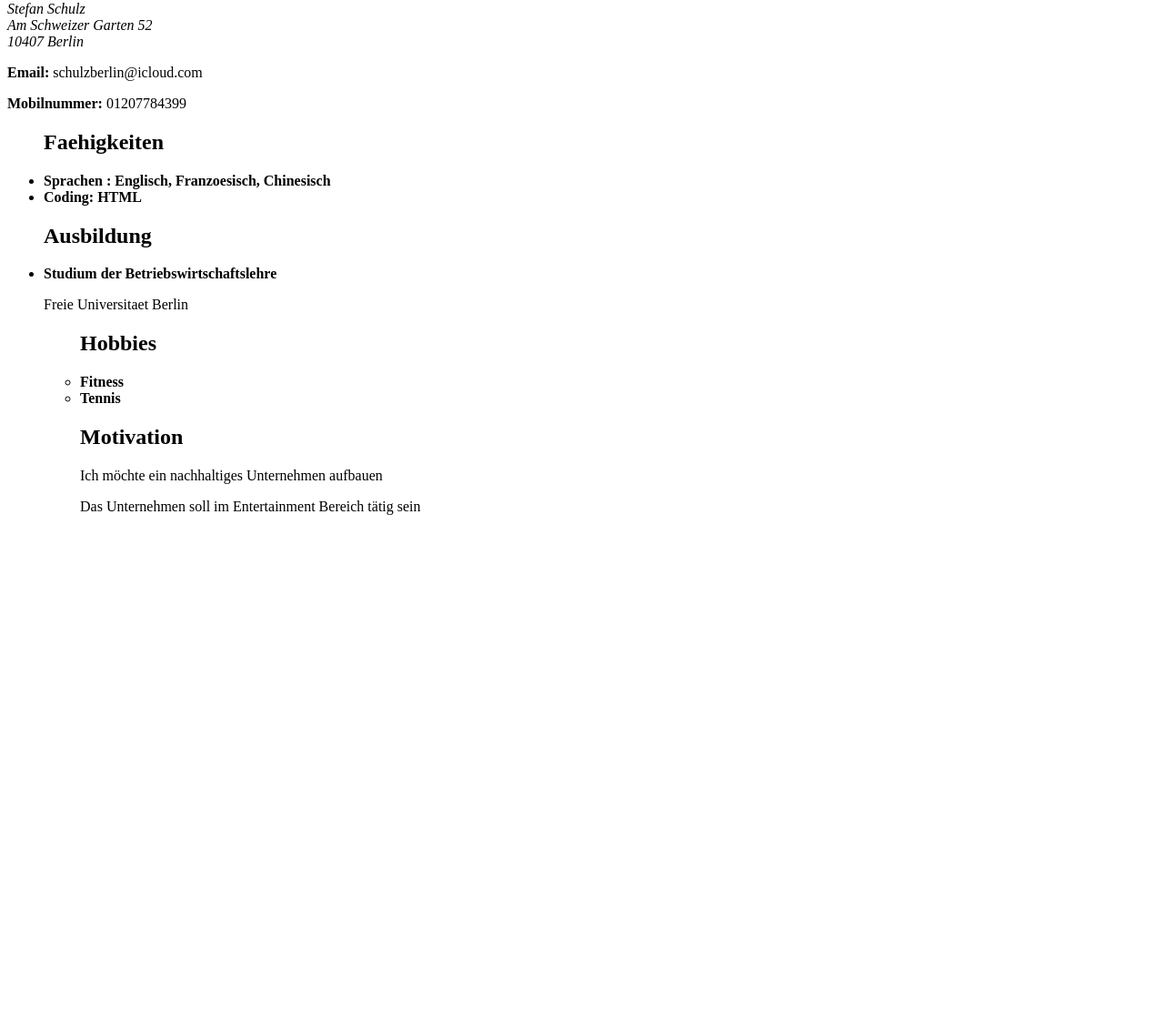
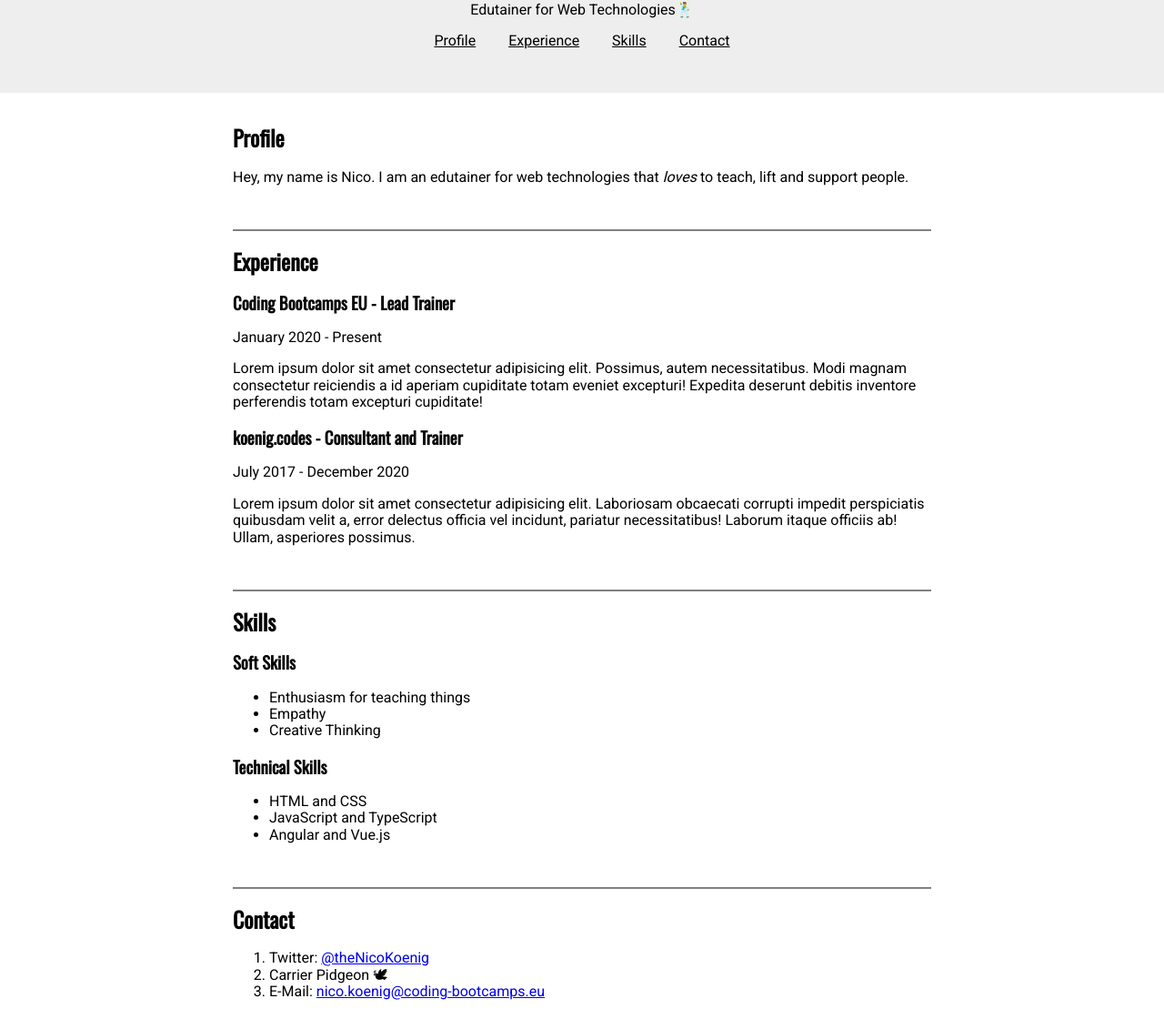
Before and after one commit to Schulz-CM001/second-steps-with-git, a plain HTML site: page index2.html in a window 1280 px wide. Shown: the part 126-1257 px from the top of the page at 91% size. Before the commit the page ends 800 px from the top, so only its background shows below. Drawn offline with nearby package versions, Linux system fonts and the light colour scheme.

Commit message:
CV Teil 1 neu

```diff
--- a/index2.html
+++ b/index2.html
@@ -2,51 +2,97 @@
 <html lang="en">
 
 <head>
-    <meta charset="UTF-8">
-    <meta http-equiv="X-UA-Compatible" content="IE=edge">
-    <meta name="author" content="Stefan Schulz" meta name="description" content="Mein Lebenslauf" <meta name="viewport"
-        content="width=device-width, initial-scale=1.0">
-    <title>Document</title>
+    <meta charset="UTF-8" />
+    <meta name="viewport" content="width=device-width, initial-scale=1.0" />
+    <title>The CV of Nico König</title>
+    <meta name="description" content="This is the CV of Nico König - oh yeah!" />
+    <meta name="author" content="Nico König" />
+    <link rel="stylesheet" href="https://unpkg.com/normalize.css@8.0.1/normalize.css" />
+    <link rel="stylesheet" href="style.css" />
+    <link rel="preconnect" href="https://fonts.gstatic.com" />
+    <link href="https://fonts.googleapis.com/css2?family=Oswald&family=Roboto&display=swap" rel="stylesheet" />
 </head>
 
 <body>
-    <h1>Mein Lebenslauf</h1>
-    <h2>Kontakt</h2>
-    <address>
-        Stefan Schulz <br>
-        Am Schweizer Garten 52 <br>
-        10407 Berlin <br>
-    </address>
-    <p>
-    <p><b>Email:</b> schulzberlin@icloud.com</p>
-    <p><b>Mobilnummer:</b> 01207784399</p>
-    <ul>
-        <div>
-            <div class="Faehigkeiten">
-                <h2>Faehigkeiten</h2>
-                <li><b>Sprachen : Englisch, Franzoesisch, Chinesisch</b></li>
-                <li><b>Coding: HTML</b></li>
-
+    <header class="header">
+        <h1>Nico König</h1>
+        <p class="profession">Edutainer for Web Technologies</p>
+        <nav>
+            <a class="nav-link" href="#profile">Profile</a>
+            <a class="nav-link" href="#experience">Experience</a>
+            <a class="nav-link" href="#skills">Skills</a>
+            <a class="nav-link" href="#contact">Contact</a>
+        </nav>
+    </header>
+    <main class="main">
+        <article id="profile">
+            <h2>Profile</h2>
+            <p>
+                Hey, my name is Nico. I am an edutainer for web technologies that
+                <em>loves</em> to teach, lift and support people.
+            </p>
+        </article>
+        <article id="experience">
+            <h2>Experience</h2>
+            <section>
+                <header>
+                    <h3>Coding Bootcamps EU - Lead Trainer</h3>
+                    <p>January 2020 - Present</p>
+                </header>
+                <p>
+                    Lorem ipsum dolor sit amet consectetur adipisicing elit. Possimus,
+                    autem necessitatibus. Modi magnam consectetur reiciendis a id
+                    aperiam cupiditate totam eveniet excepturi! Expedita deserunt
+                    debitis inventore perferendis totam excepturi cupiditate!
+                </p>
+            </section>
+            <section>
+                <header>
+                    <h3>koenig.codes - Consultant and Trainer</h3>
+                    <p>July 2017 - December 2020</p>
+                </header>
+                <p>
+                    Lorem ipsum dolor sit amet consectetur adipisicing elit. Laboriosam
+                    obcaecati corrupti impedit perspiciatis quibusdam velit a, error
+                    delectus officia vel incidunt, pariatur necessitatibus! Laborum
+                    itaque officiis ab! Ullam, asperiores possimus.
+                </p>
+            </section>
+        </article>
+        <article id="skills">
+            <h2>Skills</h2>
+            <section>
+                <h3>Soft Skills</h3>
                 <ul>
-            </div>
-        </div class="Ausbildung">
-        <h2>Ausbildung</h2>
-        <li><b>Studium der Betriebswirtschaftslehre</b></li>
-        <p>Freie Universitaet Berlin</p>
-        <ul>
-            </div>
-            <div class="Hobbies">
-                <h2>Hobbies</h2>
-                <li><b>Fitness</b></li>
-                <li><b>Tennis</b></li>
+                    <li>Enthusiasm for teaching things</li>
+                    <li>Empathy</li>
+                    <li>Creative Thinking</li>
+                </ul>
+            </section>
+            <section>
+                <h3>Technical Skills</h3>
                 <ul>
-            </div>
-            <div class="Motivation">
-                <h2>Motivation</h2>
-                <p>Ich möchte ein nachhaltiges Unternehmen aufbauen</p>
-                <p>Das Unternehmen soll im Entertainment Bereich tätig sein</p>
-
-
+                    <li>HTML and CSS</li>
+                    <li>JavaScript and TypeScript</li>
+                    <li>Angular and Vue.js</li>
+                </ul>
+            </section>
+        </article>
+        <article id="contact">
+            <h2>Contact</h2>
+            <ol>
+                <li>
+                    Twitter:
+                    <a href="https://twitter.com/theNicoKoenig">@theNicoKoenig</a>
+                </li>
+                <li>Carrier Pidgeon 🕊</li>
+                <li>
+                    E-Mail:
+                    <a href="mailto:nico.koenig@coding-bootcamps.eu">nico.koenig@coding-bootcamps.eu</a>
+                </li>
+            </ol>
+        </article>
+    </main>
 </body>
 
 </html>
--- a/style.css
+++ b/style.css
@@ -1,51 +1,84 @@
 *,
 *:before,
-*::after{
-    box-sizing:border-box;
+*:after {
+  box-sizing: border-box;
 }
-*{
-    font-family: "Verdana", sans-serif;
+
+html {
+  font-family: "Roboto", sans-serif;
 }
-h1, h2, h3, h4, h5, h6 {
-    font-family:"Oswald", sans-serif;
+
+h1,
+h2,
+h3,
+h4,
+h5,
+h6 {
+  font-family: "Oswald", sans-serif;
 }
+
 body {
-    margin: 8;
+  margin: 0;
 }
+
+*::selection {
+  background-color: plum;
+}
+
+/**************************************************************/
+/* Specific Stylings */
+
 .header {
-    padding:48px 16px;
+  padding: 48px 16px;
   text-align: center;
-background-color: #eee
+  background-color: #eee;
+}
 
+.profession::after {
+  content: "🕺";
 }
+
 .nav-link {
   padding: 4px 8px;
   color: black;
 }
+
 .nav-link:hover {
-    color: black
-    background-color: lightgrey;
+  color: black;
+  background-color: lightgray;
 }
 
 .nav-link:active {
-    color:white;
+  color: white;
   background-color: grey;
 }
-.nav-link + nav-link {
+
+.nav-link + .nav-link {
   margin-left: 16px;
 }
 
-.main{
-    max-width: 800px
+.main {
+  max-width: 800px;
   margin: 0 auto;
-    padding: 16 px
+  padding: 16px;
 }
+
 .main > * + * {
   margin-top: 48px;
 }
+
 .main > * {
   border-top: 2px solid grey;
 }
+
 .main > *:first-child {
   border-top: none;
 }
+
+.experience-heading {
+  display: inline-block;
+}
+
+.experience-subheading {
+  display: inline-block;
+}
```
Also changed, not shown: lebenslauf.html (added, +14 -0 lines), style2.css (added). Lines whose indentation alone changed are shown as unchanged.
